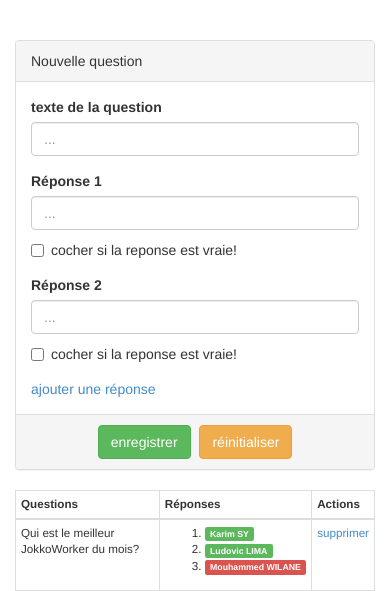
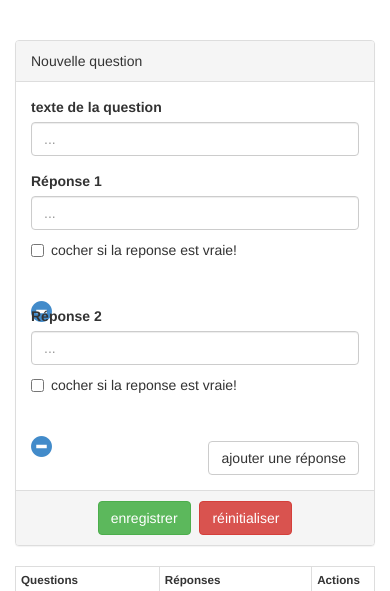
Before and after one commit to PapePathe/qcm, a PHP site: page / in a window 390 px wide. Shown: the top 591 px of the page. Run offline with PHP 8.4, Linux system fonts and the light colour scheme; data comes from the database, SQL or seed files in the repository.

Commit message:
Ajout des partiels header et footer. Ajout des polices glyphicon dont bootstrap depend. Suppression des reponses via jQuery dans le formulaire de creation des questions.

```diff
--- a/css/styles.css
+++ b/css/styles.css
@@ -11,3 +11,8 @@ ul {
 .centered {
     text-align: center;
 }
+
+.lien-supprimer-reponse span {
+    top: 31px;
+    font-size: 21px;
+}
--- a/index.php
+++ b/index.php
@@ -1,14 +1,4 @@
-
-<html>
-    <head>
-        <title>QCM</title>
-        <link rel="stylesheet" href="css/bootstrap.css" />
-        <link rel="stylesheet" href="css/styles.css" />
-
-        <meta http-equiv="Content-Type" content="text/html; charset=utf-8" />
-
-    </head>
-    <body>
+<?php include_once 'partiels/header.php'; ?>
 
         <br /><br />
 
@@ -101,7 +91,10 @@
                                 </div>
 
                                 <div id="reponses">
+
                                     <div class="form-group" class='reponse'>
+                                        <div class="row">
+                                            <div class="col-md-10">
                                                 <label for="reponse_1">Réponse 1</label>
                                                 <input type="text" name='reponses[]' class="form-control" id="reponse_1" placeholder="...">
                                                 <div class="checkbox">
@@ -111,8 +104,19 @@
                                                     </label>
                                                 </div>
                                             </div>
-                                    <div class="form-group"  class='reponse'>
-                                        <label for="reponse_2">Réponse 2</label>
+                                            <div class="col-md-1">
+                                                <a href='#' title='supprimer cette réponse' class="lien-supprimer-reponse">
+                                                    <span class="glyphicon glyphicon-minus-sign"></span>
+                                                </a>
+                                            </div>
+                                        </div>
+                                    </div>
+
+
+                                    <div class="form-group" class='reponse'>
+                                        <div class="row">
+                                            <div class="col-md-10">
+                                                <label for="reponse_1">Réponse 2</label>
                                                 <input type="text" name='reponses[]' class="form-control" id="reponse_2" placeholder="...">
                                                 <div class="checkbox">
                                                     <label>
@@ -121,14 +125,21 @@
                                                     </label>
                                                 </div>
                                             </div>
+                                            <div class="col-md-1">
+                                                <a href='#' title='supprimer cette réponse' class="lien-supprimer-reponse">
+                                                    <span class="glyphicon glyphicon-minus-sign"></span>
+                                                </a>
+                                            </div>
+                                        </div>
+                                    </div>
 
                                 </div>
-                                <a href='#' title='ajouter une réponse' id='btn_ajouter_reponse'>ajouter une réponse</a>
+                                <a href='#' title='ajouter une réponse' id='btn_ajouter_reponse' class="btn btn-default pull-right">ajouter une réponse</a>
                             </div>
                             <div class="panel-footer centered">
                                 <div class='btn-toolbar'>
                                     <button type="submit" class="btn btn-success" name='enregistrer'>enregistrer</button>
-                                    <button type="submit" class="btn btn-warning" name='reinitialiser' id='btn_reinitialiser'>réinitialiser</button>
+                                    <button type="submit" class="btn btn-danger"  name='reinitialiser' id='btn_reinitialiser'>réinitialiser</button>
                                 </div>
                             </div>
                         </div>
@@ -196,7 +207,4 @@
 
         </div>
 
-    </body>
-    <script type="text/javascript" src="js/jquery.js"></script>
-    <script type="text/javascript" src="js/init.js"></script>
-</html>
+<?php include_once 'partiels/footer.php'; ?>
--- a/js/init.js
+++ b/js/init.js
@@ -7,22 +7,32 @@ jQuery(document).ready(function(){
 
        $reponses = jQuery("#reponses");
 
-
-       $rep = $reponses.children().first().clone();
+       /**
+        * on conserve les event handers tout en clonant la div
+        */
+       $rep = $reponses.children().first().clone(true, true);
 
        $nombre_reponses = $reponses.children().size() +1;
 
        /**
         * On change le nom et l'attribut for du champ label en y prefixant le nomre de réponses
         */
-       $rep.children('label').text("Réponse "+$nombre_reponses).attr('for', "reponse_"+$nombre_reponses);
-       $rep.children("input[type=text]").attr('id', "reponse_"+$nombre_reponses).val('');
+       $rep.find('label').first().text("Réponse "+$nombre_reponses).attr('for', "reponse_"+$nombre_reponses);
+       $rep.find("input[type=text]").attr('id', "reponse_"+$nombre_reponses).val('');
        $rep.find(".checkbox input[type=checkbox]").attr('checked', false);
 
        /**
         * On ajoute l'élément que l'on vient de cloner dans la liste des réponses
         */
        $rep.appendTo($reponses);
+
+        /**
+         * On cache tous les liens servant à supprimer les réponses
+         * On affiche le dernier de ces liens
+         */
+        jQuery('.lien-supprimer-reponse').hide();
+        jQuery('.lien-supprimer-reponse').last().show()();
+
     });
 
    /**
@@ -35,4 +45,26 @@ jQuery(document).ready(function(){
         return false; // prevent the default action
     });
 
+    /**
+     * Capture du click sur les liens supprimer réponse dans le formulaire de création des questions
+     */
+    jQuery('.lien-supprimer-reponse').click(function (){
+        return jQuery(this).each(function(){
+
+            if(jQuery('.lien-supprimer-reponse').size() > 2) // si le nombre de liens est > à 2 on supprime rien!
+            {
+                // imprtant ne pas changer la structure du formulaire au risque de faire buggger!!
+                // todo: make this portable
+                jQuery(this).parent().parent().parent().remove();
+                jQuery('.lien-supprimer-reponse').last().show();
+            }
+            else // on ne supprime rien, l'user reçoit un message d'alerte
+            {
+                alert('impossible de supprimer. une question necessite au moins deux réponses');
+            }
+
+        });
+
+    });
+
 });
--- /dev/null
+++ b/partiels/footer.php
@@ -0,0 +1,4 @@
+    </body>
+    <script type="text/javascript" src="js/jquery.js"></script>
+    <script type="text/javascript" src="js/init.js"></script>
+</html>
--- /dev/null
+++ b/partiels/header.php
@@ -0,0 +1,11 @@
+<?php date_default_timezone_set('Africa/Dakar'); ?>
+<html>
+    <head>
+        <title>QCM - 3W</title>
+        <link rel="stylesheet" href="css/bootstrap.css" />
+        <link rel="stylesheet" href="css/styles.css" />
+
+        <meta http-equiv="Content-Type" content="text/html; charset=utf-8" />
+
+    </head>
+    <body>
```
Also changed, not shown: fonts/glyphicons-halflings-regular.ttf (added), fonts/glyphicons-halflings-regular.woff (added), 3 other files. Lines whose indentation alone changed are shown as unchanged.
